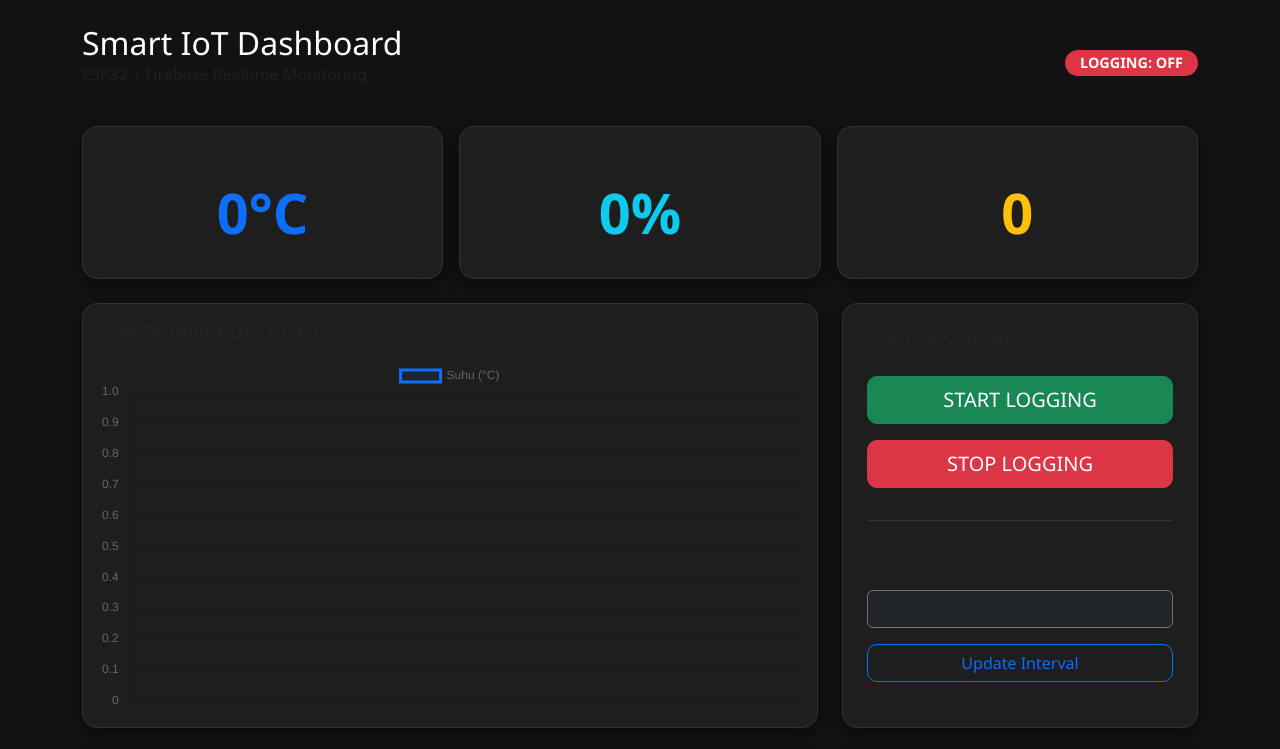
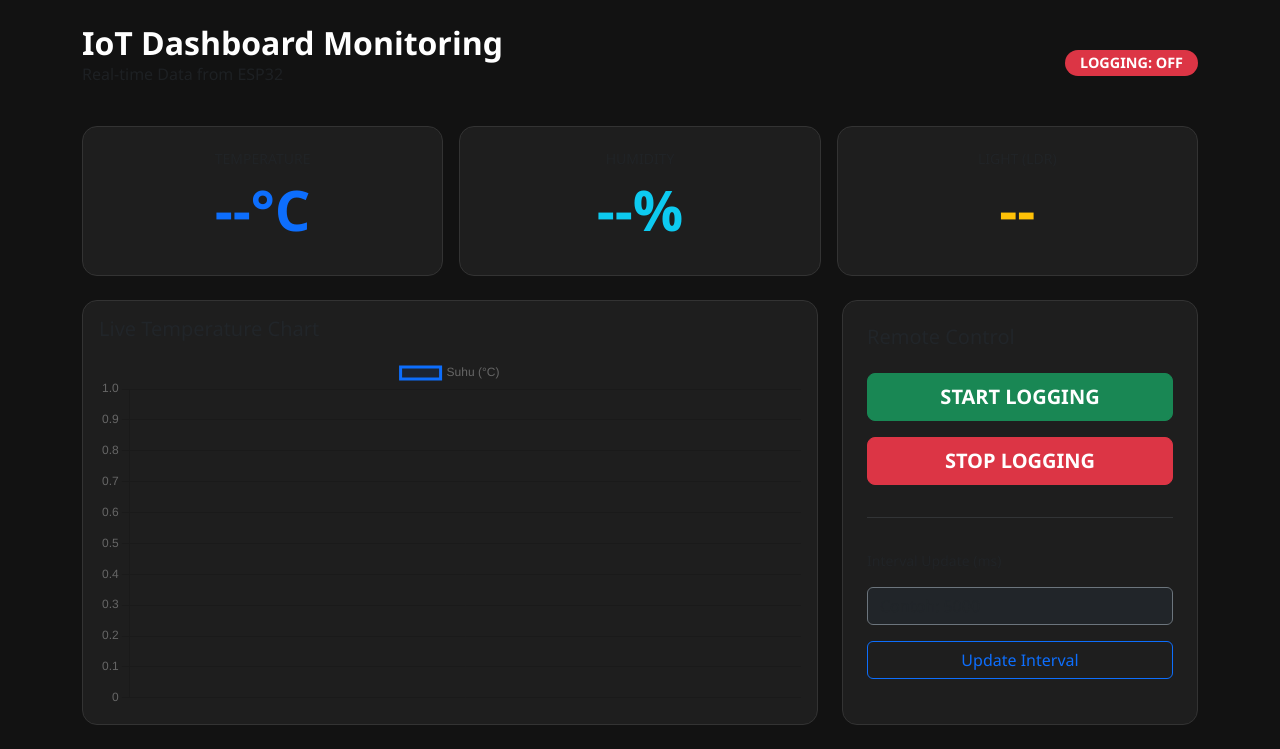
Before and after one commit to naylahelmaliatptu25/html-starter, a website: page index.html in a window 1280 px wide. Shown: the top 749 px of the page. Drawn offline with nearby package versions, Linux system fonts and the light colour scheme; no server answers.

Commit message:
Update index.html

```diff
--- a/index.html
+++ b/index.html
@@ -3,23 +3,25 @@
 <head>
     <meta charset="UTF-8">
     <meta name="viewport" content="width=device-width, initial-scale=1.0">
-    <title>IoT Dashboard Luxe</title>
+    <title>Smart IoT Dashboard - Luxe Edition</title>
     <link href="https://cdn.jsdelivr.net/npm/bootstrap@5.3.0/dist/css/bootstrap.min.css" rel="stylesheet">
     <script src="https://cdn.jsdelivr.net/npm/chart.js"></script>
     <style>
-        body { background-color: #121212; color: #e0e0e0; font-family: 'Segoe UI', Tahoma, Geneva, Verdana, sans-serif; }
-        .card { background-color: #1e1e1e; border: 1px solid #333; border-radius: 15px; box-shadow: 0 4px 15px rgba(0,0,0,0.5); }
+        body { background-color: #121212; color: #e0e0e0; font-family: 'Segoe UI', sans-serif; }
+        .card { background-color: #1e1e1e; border: 1px solid #333; border-radius: 15px; transition: 0.3s; }
+        .card:hover { transform: translateY(-5px); box-shadow: 0 10px 20px rgba(0,0,0,0.5); }
         .status-badge { font-size: 0.9rem; padding: 6px 15px; border-radius: 20px; }
-        .btn-luxe { border-radius: 10px; transition: 0.3s; }
-        iframe { border-radius: 15px; width: 100%; background: white; }
+        .text-primary { color: #0d6efd !important; }
+        .text-info { color: #0dcaf0 !important; }
+        .text-warning { color: #ffc107 !important; }
     </style>
 </head>
 <body class="p-4">
     <div class="container">
         <header class="d-flex justify-content-between align-items-center mb-4">
             <div>
-                <h2 class="mb-0 text-white">Smart IoT Dashboard</h2>
-                <p class="text-muted">ESP32 + Firebase Realtime Monitoring</p>
+                <h2 class="mb-0 text-white fw-bold">IoT Dashboard Monitoring</h2>
+                <p class="text-muted">Real-time Data from ESP32</p>
             </div>
             <span id="statusLog" class="badge bg-danger status-badge">LOGGING: OFF</span>
         </header>
@@ -27,20 +29,20 @@
         <div class="row g-3 mb-4 text-center">
             <div class="col-md-4">
                 <div class="card p-4">
-                    <h6 class="text-uppercase text-muted">Temperature</h6>
-                    <h1 id="tempVal" class="display-4 fw-bold text-primary">0°C</h1>
+                    <h6 class="text-uppercase text-muted small">Temperature</h6>
+                    <h1 id="tempVal" class="display-4 fw-bold text-primary">--°C</h1>
                 </div>
             </div>
             <div class="col-md-4">
                 <div class="card p-4">
-                    <h6 class="text-uppercase text-muted">Humidity</h6>
-                    <h1 id="humiVal" class="display-4 fw-bold text-info">0%</h1>
+                    <h6 class="text-uppercase text-muted small">Humidity</h6>
+                    <h1 id="humiVal" class="display-4 fw-bold text-info">--%</h1>
                 </div>
             </div>
             <div class="col-md-4">
                 <div class="card p-4">
-                    <h6 class="text-uppercase text-muted">Light (LDR)</h6>
-                    <h1 id="ldrVal" class="display-4 fw-bold text-warning">0</h1>
+                    <h6 class="text-uppercase text-muted small">Light (LDR)</h6>
+                    <h1 id="ldrVal" class="display-4 fw-bold text-warning">--</h1>
                 </div>
             </div>
         </div>
@@ -54,22 +56,17 @@
             </div>
             <div class="col-md-4">
                 <div class="card p-4 h-100">
-                    <h5 class="mb-4">Control System</h5>
+                    <h5 class="mb-4">Remote Control</h5>
                     <div class="d-grid gap-3">
-                        <button onclick="setStatus(true)" class="btn btn-success btn-lg btn-luxe">START LOGGING</button>
-                        <button onclick="setStatus(false)" class="btn btn-danger btn-lg btn-luxe">STOP LOGGING</button>
+                        <button onclick="setStatus(true)" class="btn btn-success btn-lg fw-bold">START LOGGING</button>
+                        <button onclick="setStatus(false)" class="btn btn-danger btn-lg fw-bold">STOP LOGGING</button>
                         <hr class="border-secondary">
-                        <label class="small text-muted">Reporting Interval (ms)</label>
-                        <input type="number" id="intInput" class="form-control bg-dark text-white border-secondary" placeholder="e.g. 5000">
-                        <button onclick="changeInterval()" class="btn btn-outline-primary btn-luxe">Update Interval</button>
+                        <label class="small text-muted">Interval Update (ms)</label>
+                        <input type="number" id="intInput" class="form-control bg-dark text-white border-secondary" placeholder="Contoh: 5000">
+                        <button onclick="changeInterval()" class="btn btn-outline-primary">Update Interval</button>
                     </div>
                 </div>
             </div>
-        </div>
-
-        <div class="card p-3">
-            <h5 class="mb-3">History Log (Google Sheets)</h5>
-            <iframe src="SILAHKAN_PASTE_URL_PUBLISH_GOOGLE_SHEET_DISINI" height="400"></iframe>
         </div>
     </div>
 
@@ -77,6 +74,7 @@
     <script src="https://www.gstatic.com/firebasejs/8.10.0/firebase-database.js"></script>
 
     <script>
+        // --- KONFIGURASI FIREBASE ANDA ---
         const firebaseConfig = {
             apiKey: "AIzaSyCINppULfygb28LkPePah3KhAvwGXUTyOk",
             authDomain: "dashboard-iot-a0aa3.firebaseapp.com",
@@ -91,7 +89,7 @@
         firebase.initializeApp(firebaseConfig);
         const db = firebase.database();
 
-        // Listen data sensor
+        // 1. Ambil Data Sensor dari Firebase
         db.ref('monitoring').on('value', (snap) => {
             const data = snap.val();
             if(data) {
@@ -102,7 +100,7 @@
             }
         });
 
-        // Listen status logging
+        // 2. Ambil Status Logging
         db.ref('settings/logging').on('value', (snap) => {
             const status = snap.val();
             const badge = document.getElementById('statusLog');
@@ -110,18 +108,22 @@
             badge.className = status ? "badge bg-success status-badge" : "badge bg-danger status-badge";
         });
 
-        function setStatus(val) { db.ref('settings').update({logging: val}); }
+        // 3. Fungsi Tombol Kontrol
+        function setStatus(val) {
+            db.ref('settings').update({logging: val});
+        }
+
         function changeInterval() {
             const val = parseInt(document.getElementById('intInput').value);
             if(val >= 1000) {
                 db.ref('settings').update({interval: val});
-                alert("Interval updated to " + val + "ms");
+                alert("Interval diperbarui ke " + val + "ms");
             } else {
-                alert("Minimal interval 1000ms (1 detik)");
+                alert("Minimal 1000ms!");
             }
         }
 
-        // Chart Config
+        // 4. Konfigurasi Grafik (Chart.js)
         const ctx = document.getElementById('myChart').getContext('2d');
         const chart = new Chart(ctx, {
             type: 'line',
@@ -136,11 +138,17 @@
                     tension: 0.4
                 }]
             },
-            options: { responsive: true, scales: { y: { beginAtZero: false }, x: { display: false } } }
+            options: {
+                responsive: true,
+                scales: {
+                    y: { beginAtZero: false },
+                    x: { display: false }
+                }
+            }
         });
 
         function updateChart(temp) {
-            if(chart.data.labels.length > 15) {
+            if(chart.data.labels.length > 10) {
                 chart.data.labels.shift();
                 chart.data.datasets[0].data.shift();
             }
```
